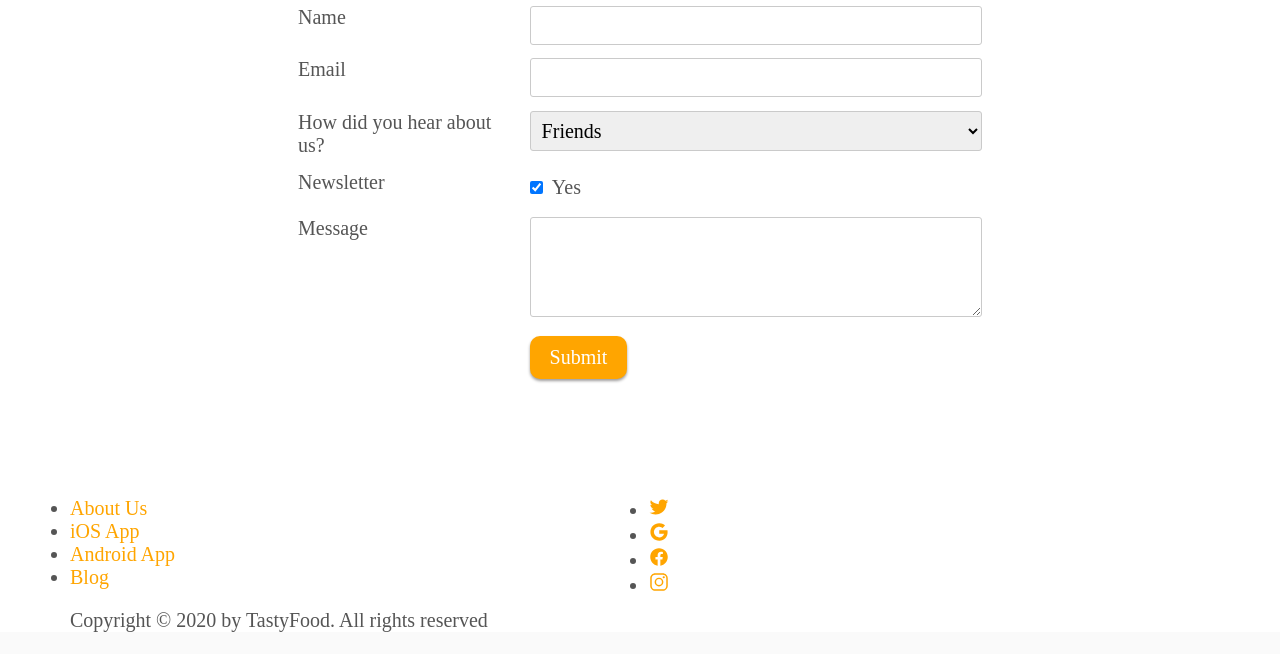
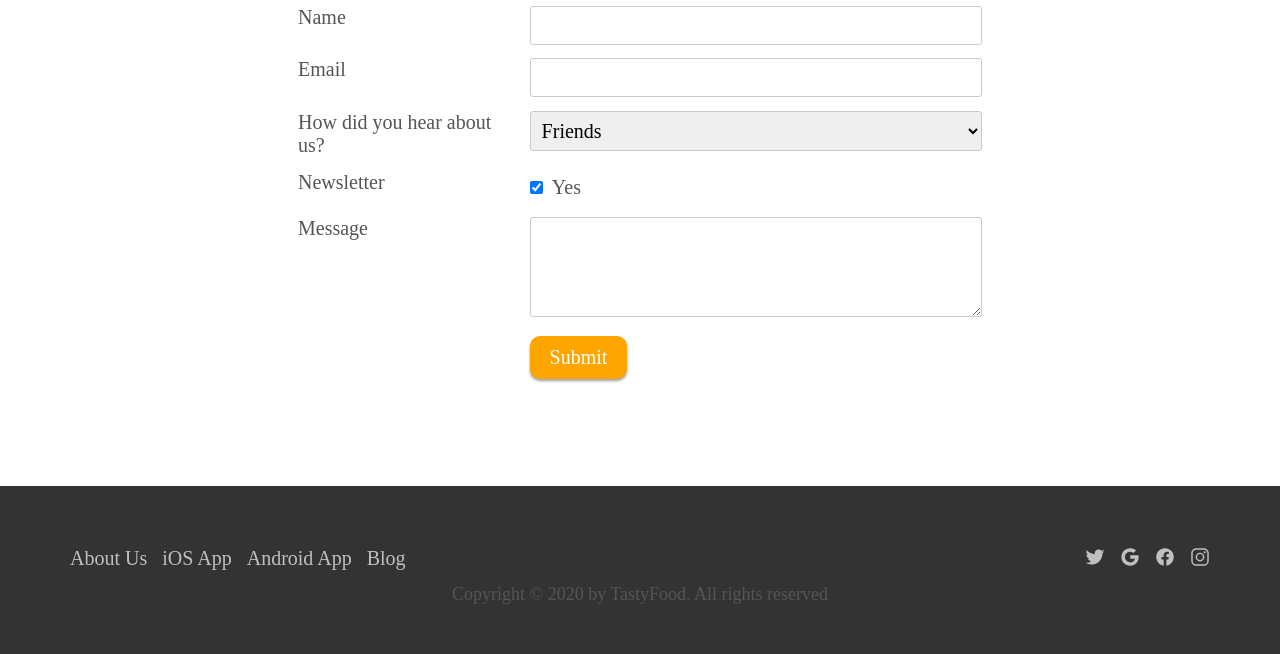
Before and after one commit to williamgyasi/TastyKitchen, a PHP site: page /index.html in a window 1280 px wide. Shown: the part 4826-5480 px from the top of the page. Before the commit the page ends 5458 px from the top, so only its background shows below. Run offline with PHP 8.4, Linux system fonts and the light colour scheme; some libraries are stand-ins or nearby versions.

Commit message:
Final Section

```diff
--- a/css/style.css
+++ b/css/style.css
@@ -464,3 +464,41 @@ filter: grayscale(50%);
 input[type=checkbox]{
     margin: 10px 5px 10px 0;
 }
+
+
+/********************************************************************************/
+/***************************** FOOTER *******************************/
+/*********************************************************************************/
+footer{
+    background-color: #333;
+    padding: 50px;
+}
+.footer-nav{
+    list-style: none;
+    float: left;
+}
+
+.social-links{
+    list-style-type: none;
+    float: right;
+}
+
+.footer-nav li,.social-links li{
+display: inline-block;
+margin-right: 10px;
+}
+.footer-nav li:last-child,
+.social-links li:last-child
+{
+    margin-right: 0;
+}
+
+.footer-nav li a,.social-links li a{
+    color: rgb(194, 191, 191);
+}
+
+footer p{
+    font-size: 90%;
+    text-align: center;
+
+}
```
